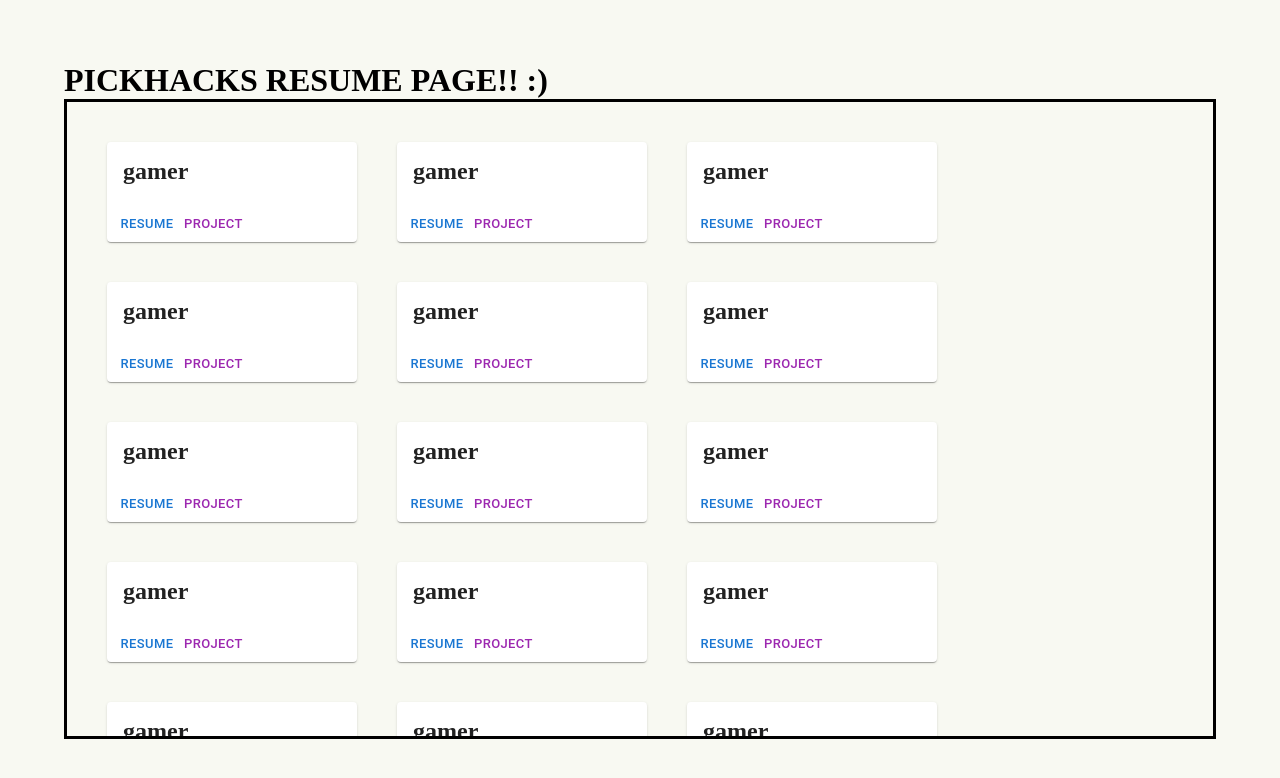
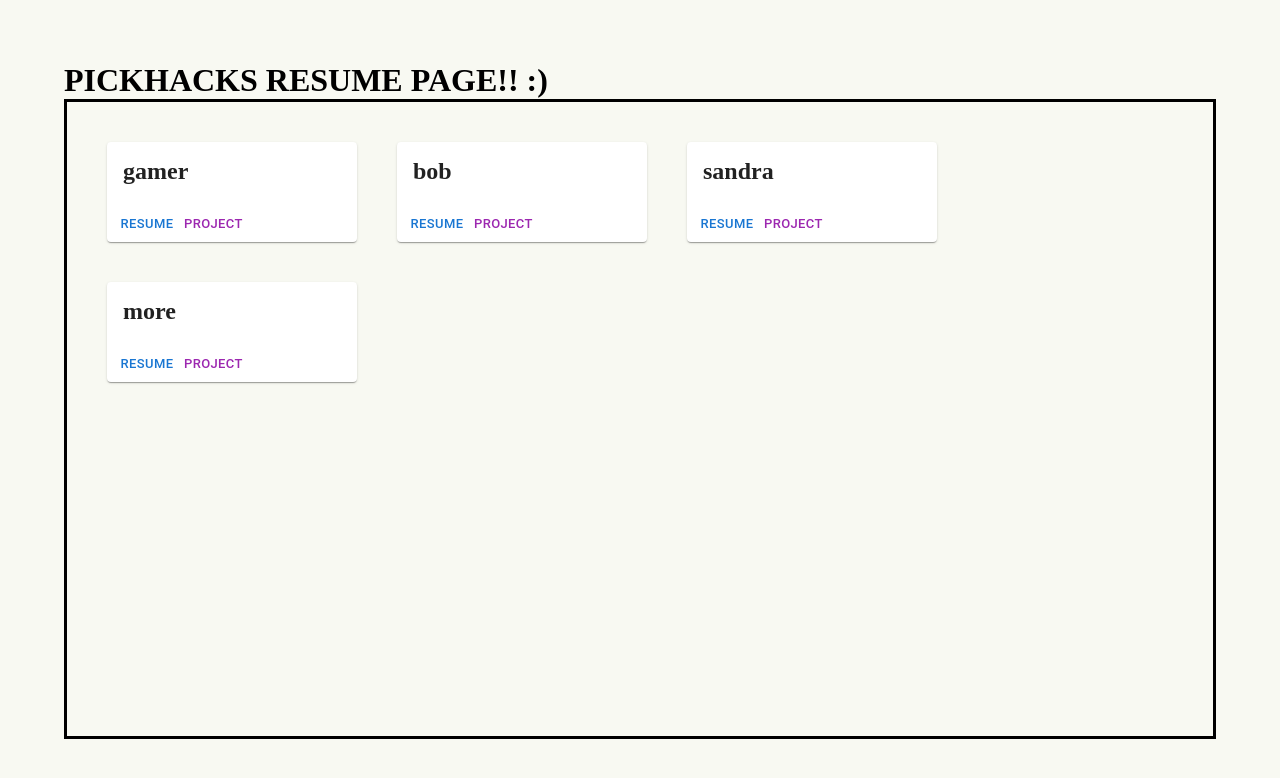
Before and after one commit to acmhack/resumepage, a Next.js app: page / in a window 1280 px wide. Shown: the top 778 px of the page. Built offline with nearby package versions, Linux system fonts and the light colour scheme.

Commit message:
create card generator from array of json

```diff
--- a/src/pages/index.tsx
+++ b/src/pages/index.tsx
@@ -6,10 +6,16 @@ import { Card, CardContent, CardActions, Button } from '@mui/material'
 import UserCard from '../components/usercard'
 import { CardProps } from '../components/usercard'
 import { JSX, useEffect } from 'react'
+import { test } from 'node:test'
 
-const testArray: any = [];
+const testArray: CardProps[] = [{name: 'bob', projectlink: 'projectlink', resumelink: 'resumelink1'},
+                                {name: 'sandra', projectlink: 'fortnite', resumelink: 'jobby'},
+                                {name: 'more', projectlink: 'ehhee', resumelink: 'danny'},];
 
-const addCard = ({name, projectlink, resumelink}: CardProps) => {
+const Test = (plz : CardProps[]) => {
+  return  <>
+            {plz.map((card) => <UserCard name={card.name} projectlink={card.projectlink} resumelink={card.resumelink}></UserCard>)}
+          </>;
 }
 
 const Home: NextPage = () => {
@@ -19,32 +25,7 @@ const Home: NextPage = () => {
       <h1>PICKHACKS RESUME PAGE!! :)</h1>
       <div id='top' style={{display: 'flex', gap: 40, flexFlow: 'wrap', height: '80vh', width: '90vw', padding: 40, overflow: 'scroll', alignContent: 'flex-start', borderStyle: 'solid'}}>
         <UserCard name='gamer' projectlink='null' resumelink='null' />
-        <UserCard name='gamer' projectlink='null' resumelink='null' />
-        <UserCard name='gamer' projectlink='null' resumelink='null' />
-        <UserCard name='gamer' projectlink='null' resumelink='null' />
-        <UserCard name='gamer' projectlink='null' resumelink='null' />
-        <UserCard name='gamer' projectlink='null' resumelink='null' />
-        <UserCard name='gamer' projectlink='null' resumelink='null' />
-        <UserCard name='gamer' projectlink='null' resumelink='null' />
-        <UserCard name='gamer' projectlink='null' resumelink='null' />
-        <UserCard name='gamer' projectlink='null' resumelink='null' />
-        <UserCard name='gamer' projectlink='null' resumelink='null' />
-        <UserCard name='gamer' projectlink='null' resumelink='null' />
-        <UserCard name='gamer' projectlink='null' resumelink='null' />
-        <UserCard name='gamer' projectlink='null' resumelink='null' />
-        <UserCard name='gamer' projectlink='null' resumelink='null' />
-        <UserCard name='gamer' projectlink='null' resumelink='null' />
-        <UserCard name='gamer' projectlink='null' resumelink='null' />
-        <UserCard name='gamer' projectlink='null' resumelink='null' />
-        <UserCard name='gamer' projectlink='null' resumelink='null' />
-        <UserCard name='gamer' projectlink='null' resumelink='null' />
-        <UserCard name='gamer' projectlink='null' resumelink='null' />
-        <UserCard name='gamer' projectlink='null' resumelink='null' />
-        <UserCard name='gamer' projectlink='null' resumelink='null' />
-        <UserCard name='gamer' projectlink='null' resumelink='null' />
-        <UserCard name='gamer' projectlink='null' resumelink='null' />
-        <UserCard name='gamer' projectlink='null' resumelink='null' />
-        <UserCard name='gamer' projectlink='null' resumelink='null' />
+        {Test(testArray)}
       </div>
     </div>
   )
```
